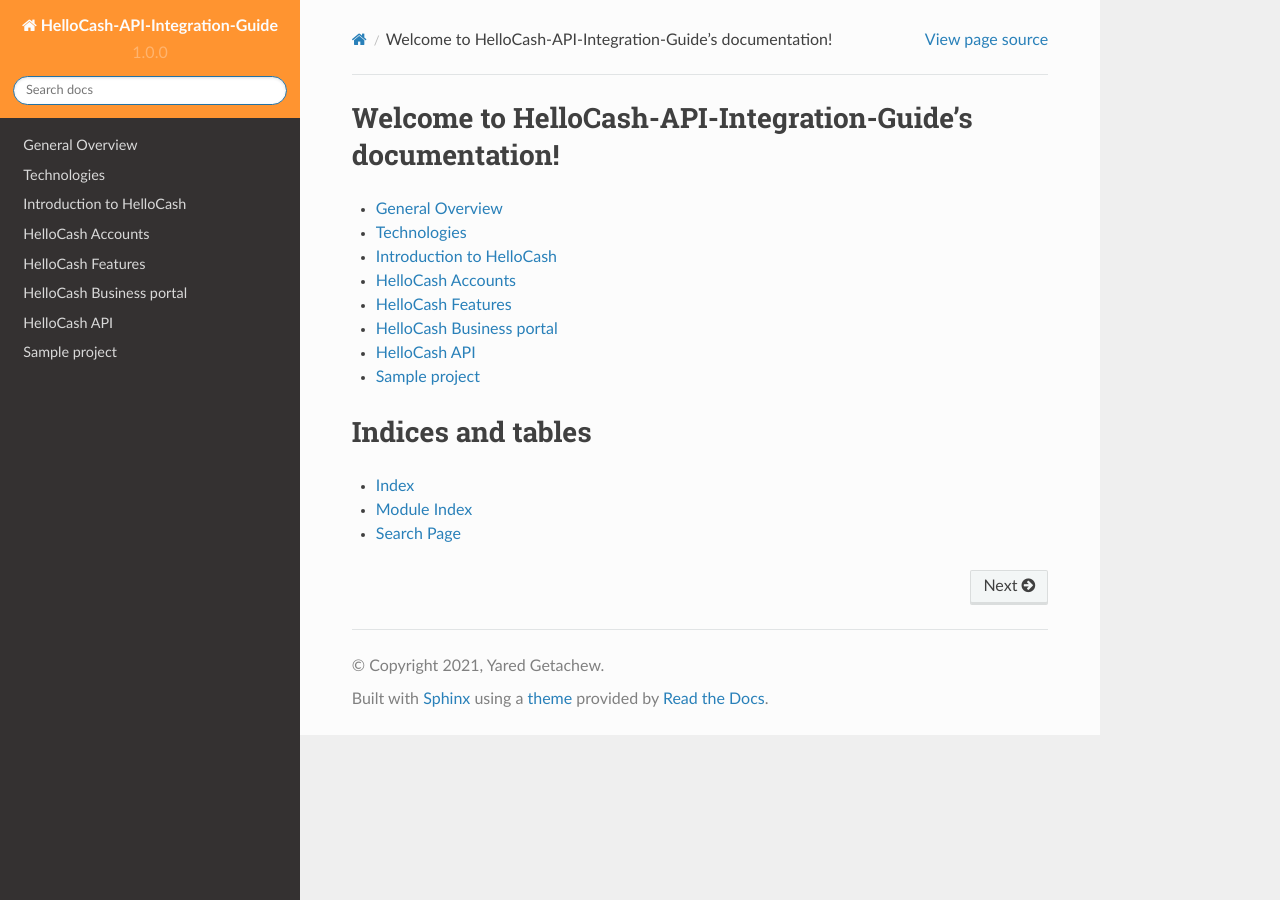
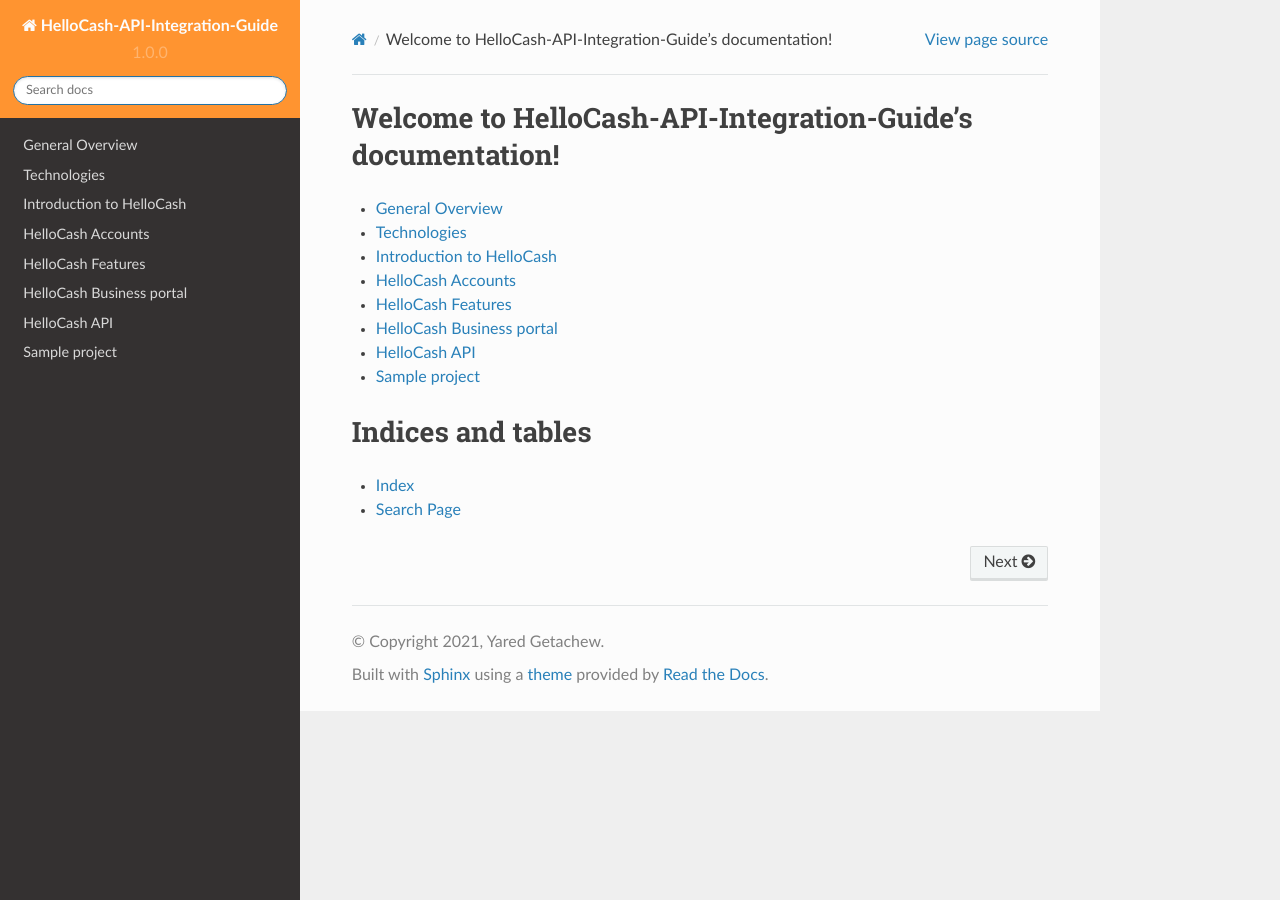
Before and after one commit to belacademy/hellocashapi-integration-guide, a Sphinx documentation site: the page built from docs/source/index.rst, in a window 1280 px wide. Built offline with Sphinx 7.4.7 and the Read the Docs theme 2.0.0, drawn with Linux system fonts in a browser that asks for light colours.

```diff
--- a/docs/source/conf.py
+++ b/docs/source/conf.py
@@ -96,20 +96,20 @@
 html_theme_options = {
     # 'analytics_id': 'UA-XXXXXXX-1',  #  Provided by Google in your dashboard
     # 'analytics_anonymize_ip': False,
-    # 'logo_only': False,
-    # 'display_version': True,
-    # 'prev_next_buttons_location': 'bottom',
-    # 'style_external_links': False,
-    # 'vcs_pageview_mode': '',
+    'logo_only': False,
+    'display_version': True,
+    'prev_next_buttons_location': 'bottom',
+    'style_external_links': False,
+    'vcs_pageview_mode': '',
         # 'style_nav_header_background': '#d57b0e',
     'style_nav_header_background': '#ff9430',
 
     # Toc options
-    # 'collapse_navigation': True,
-    # 'sticky_navigation': True,
-    # 'navigation_depth': 4,
-    # 'includehidden': True,
-    # 'titles_only': False
+    'collapse_navigation': True,
+    'sticky_navigation': True,
+    'navigation_depth': 4,
+    'includehidden': True,
+    'titles_only': False
 }
 # Theme options are theme-specific and customize the look and feel of a theme
 # further.  For a list of options available for each theme, see the
--- a/docs/source/index.rst
+++ b/docs/source/index.rst
@@ -24,5 +24,4 @@
 ==================
 
 * :ref:`genindex`
-* :ref:`modindex`
 * :ref:`search`
```
